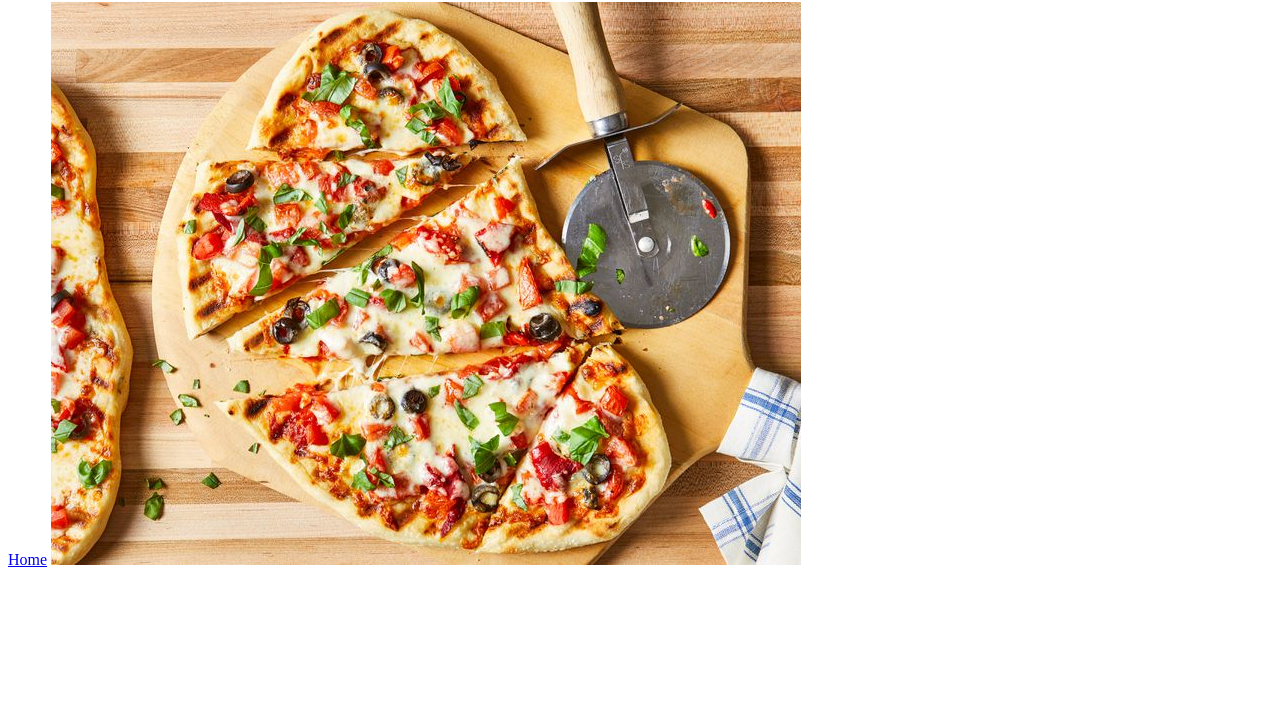
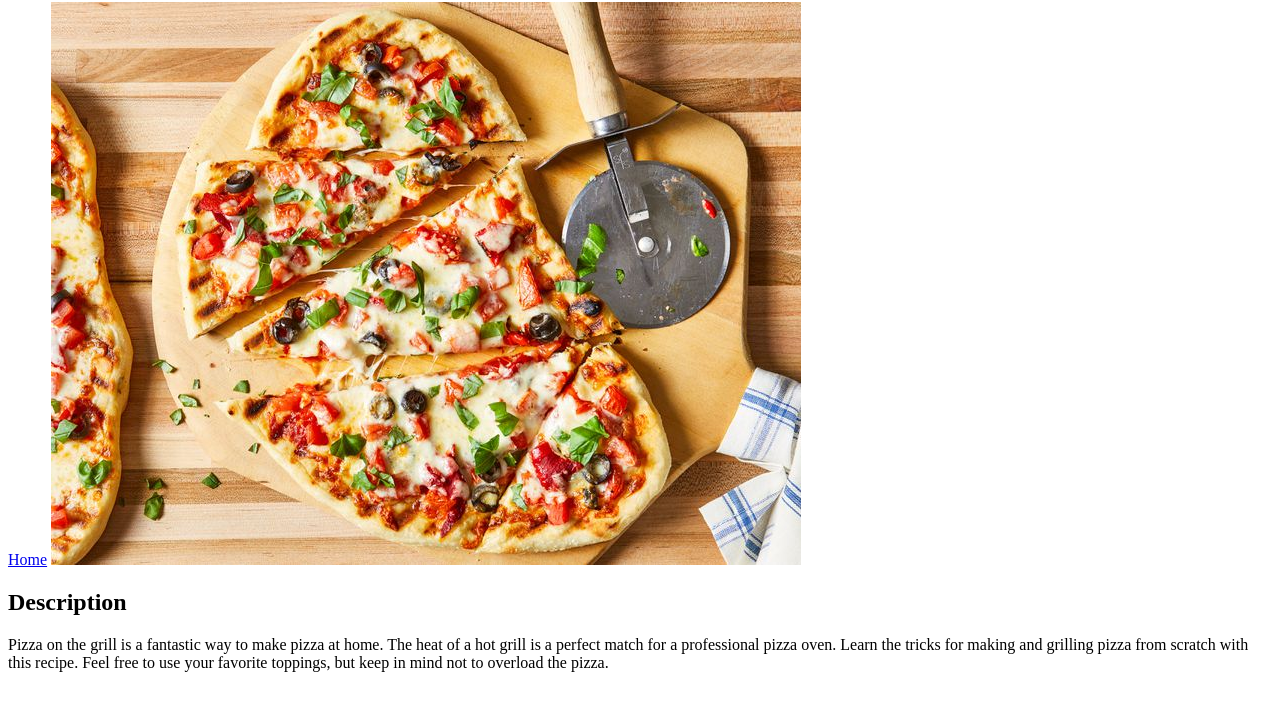
Before and after one commit to jerriker/odin-recipes, a plain HTML site: page recipes/pizza.html in a window 1280 px wide. Shown: the part 78-788 px from the top of the page. Drawn offline with Linux system fonts and the light colour scheme.

Commit message:
Added description for the recipe

```diff
--- a/recipes/pizza.html
+++ b/recipes/pizza.html
@@ -8,6 +8,14 @@
   <body>
     <h1>Pizza Grill</h1>
     <a href="../index.html">Home</a>
-    <img src="../images/pizza.jpg" alt="Pictre of Grilled Pizza topping" />
+    <img src="../images/pizza.jpg" alt="Picture of Grilled Pizza topping" />
+    <h2>Description</h2>
+    <p>
+      Pizza on the grill is a fantastic way to make pizza at home. The heat of a
+      hot grill is a perfect match for a professional pizza oven. Learn the
+      tricks for making and grilling pizza from scratch with this recipe. Feel
+      free to use your favorite toppings, but keep in mind not to overload the
+      pizza.
+    </p>
   </body>
 </html>
```
